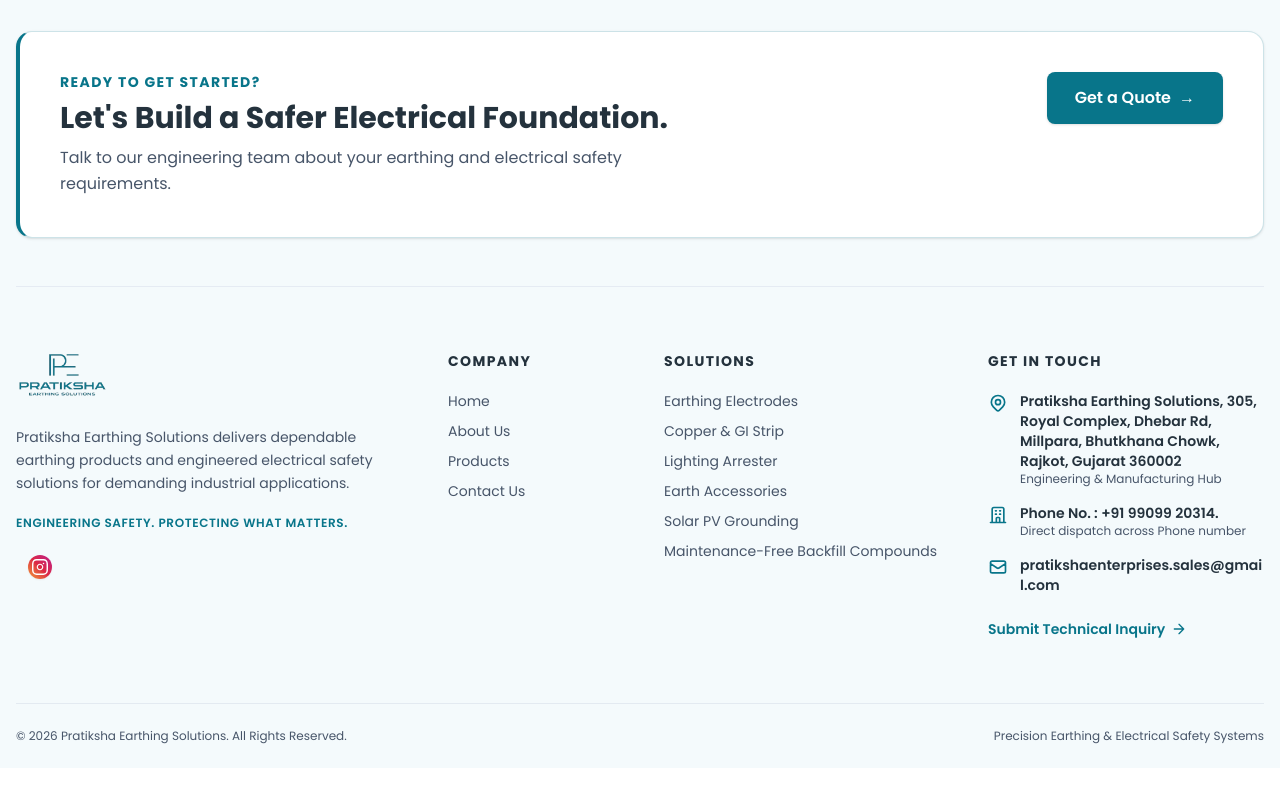
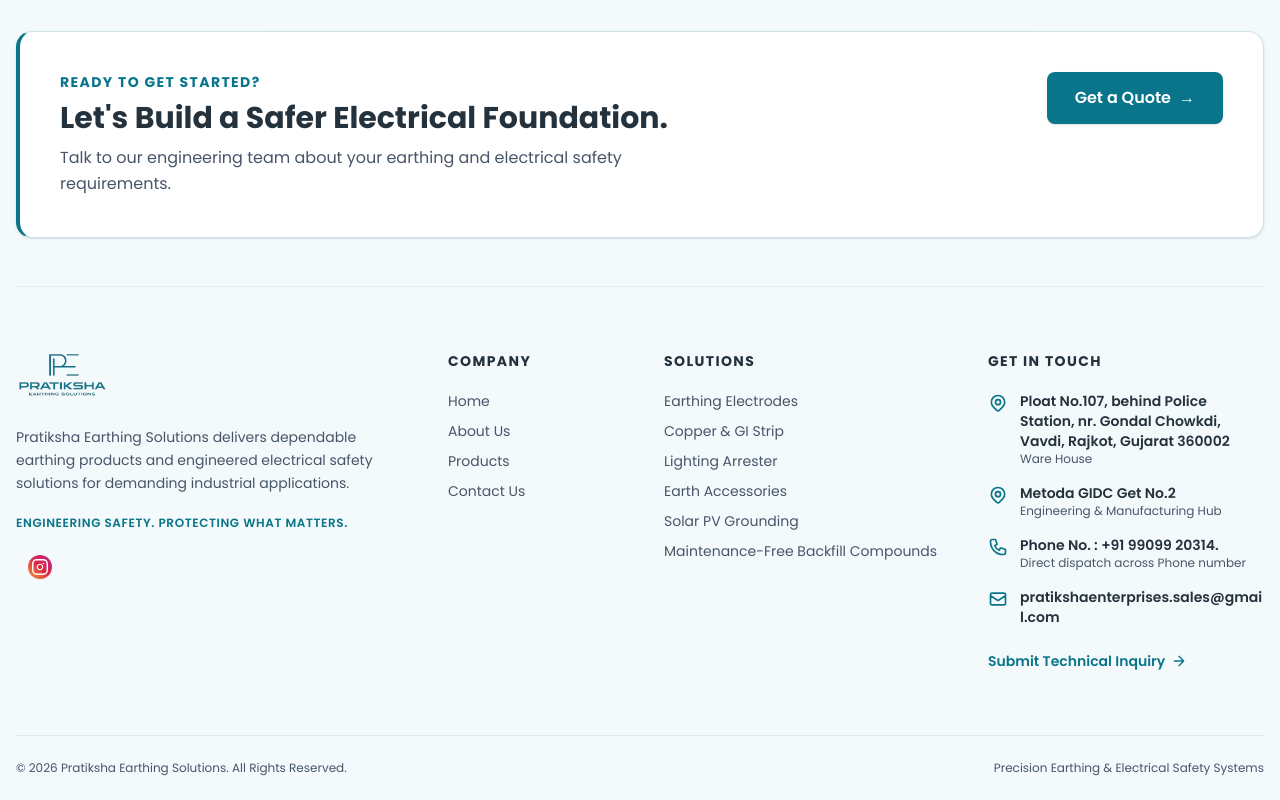
Before and after one commit to PrinceChavda09/pratiksha-enterprises, a Next.js app: page / in a window 1280 px wide. Shown: the part 5390-6190 px from the top of the page. Before the commit the page ends 6158 px from the top, so only its background shows below. Built offline with nearby package versions, Linux system fonts and the light colour scheme.

Commit message:
Add new address in footer

```diff
--- a/src/components/footer.tsx
+++ b/src/components/footer.tsx
@@ -187,8 +187,36 @@
                 </svg>
                 <div>
                   <p className="font-semibold text-[var(--text-heading)]">
-                    Pratiksha Earthing Solutions, 305, Royal Complex, Dhebar Rd,
-                    Millpara, Bhutkhana Chowk, Rajkot, Gujarat 360002
+                    Ploat No.107, behind Police Station, nr. Gondal Chowkdi,
+                    Vavdi, Rajkot, Gujarat 360002
+                  </p>
+                  <p className="text-xs text-[var(--gray-color)]">Ware House</p>
+                </div>
+              </div>
+
+              <div className="flex items-start gap-3">
+                <svg
+                  className="w-5 h-5 text-[var(--primary-color)] shrink-0 mt-0.5"
+                  fill="none"
+                  stroke="currentColor"
+                  strokeWidth="2"
+                  viewBox="0 0 24 24"
+                  aria-hidden="true"
+                >
+                  <path
+                    strokeLinecap="round"
+                    strokeLinejoin="round"
+                    d="M17.657 16.657L13.414 20.9a1.998 1.998 0 01-2.827 0l-4.244-4.243a8 8 0 1111.314 0z"
+                  />
+                  <path
+                    strokeLinecap="round"
+                    strokeLinejoin="round"
+                    d="M15 11a3 3 0 11-6 0 3 3 0 016 0z"
+                  />
+                </svg>
+                <div>
+                  <p className="font-semibold text-[var(--text-heading)]">
+                    Metoda GIDC Get No.2
                   </p>
                   <p className="text-xs text-[var(--gray-color)]">
                     Engineering & Manufacturing Hub
@@ -209,9 +237,10 @@
                   <path
                     strokeLinecap="round"
                     strokeLinejoin="round"
-                    d="M19 21V5a2 2 0 00-2-2H7a2 2 0 00-2 2v16m14 0h2m-2 0h-5m-9 0H3m2 0h5M9 7h1m-1 4h1m4-4h1m-1 4h1m-5 10v-5a1 1 0 011-1h2a1 1 0 011 1v5m-4 0h4"
+                    d="M3 5a2 2 0 012-2h3.28a1 1 0 01.948.684l1.498 4.493a1 1 0 01-.502 1.21l-2.257 1.13a11.042 11.042 0 005.516 5.516l1.13-2.257a1 1 0 011.21-.502l4.493 1.498a1 1 0 01.684.949V19a2 2 0 01-2 2h-1C9.716 21 3 14.284 3 6V5z"
                   />
                 </svg>
+
                 <div>
                   <p className="font-semibold text-[var(--text-heading)]">
                     Phone No. : +91 99099 20314.
```
